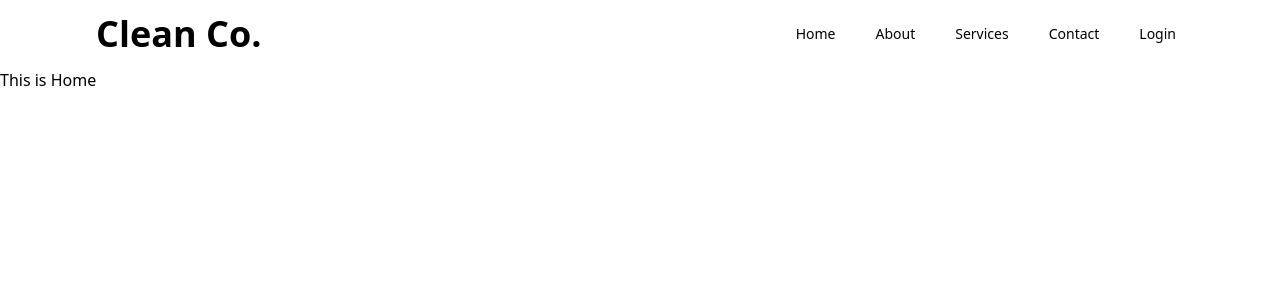
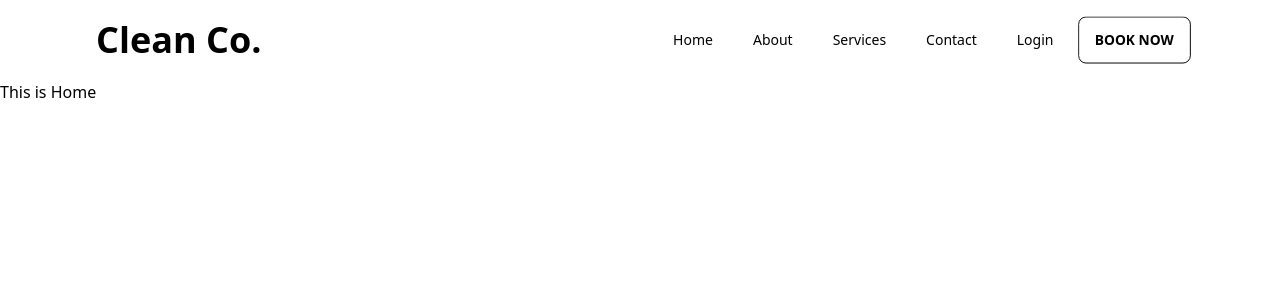
Before and after one commit to MUHAMMADSabbirHossain/clean-co-live, a React (Create React App) app: page / in a window 1280 px wide. Shown: the top 300 px of the page. Built offline with nearby package versions, Linux system fonts and the light colour scheme.

Commit message:
navbar: booknow dropdown added.

```diff
--- a/src/components/Navbar.js
+++ b/src/components/Navbar.js
@@ -16,13 +16,22 @@ const Navbar = ({ children }) => {
                         </label>
                     </div>
                     <div className="flex-none hidden lg:block">
-                        <ul className="menu menu-horizontal gap-x-2">
+                        <ul className="menu menu-horizontal gap-x-2 flex items-center">
                             {/* Navbar menu content here */}
                             <li><NavLink to="/">Home</NavLink></li>
                             <li><NavLink to="/about">About</NavLink></li>
                             <li><NavLink to="/services">Services</NavLink></li>
                             <li><NavLink to="/contact">Contact</NavLink></li>
                             <li><NavLink to="/login">Login</NavLink></li>
+                            <li className="dropdown dropdown-hover  dropdown-end">
+                                <div tabIndex={0} role="button" className="btn btn-outline flex content-center text-primary">BOOK NOW</div>
+                                <ul className="dropdown-content z-[1] menu p-2 shadow bg-base-100 rounded-box w-52">
+                                    <li><a>Item 1</a></li>
+                                    <li><a>Item 2</a></li>
+                                </ul>
+                            </li>
+
+
                             {/* <li><NavLink to="/">Home</NavLink></li>
                             <li><NavLink to="/">Home</NavLink></li> */}
 
```
